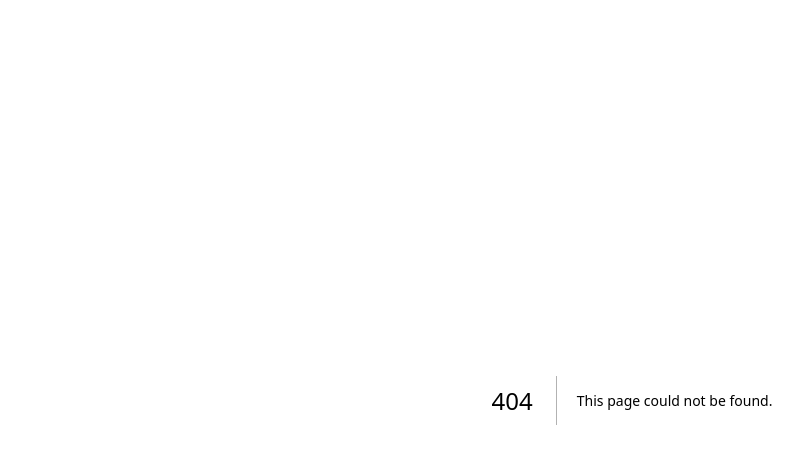
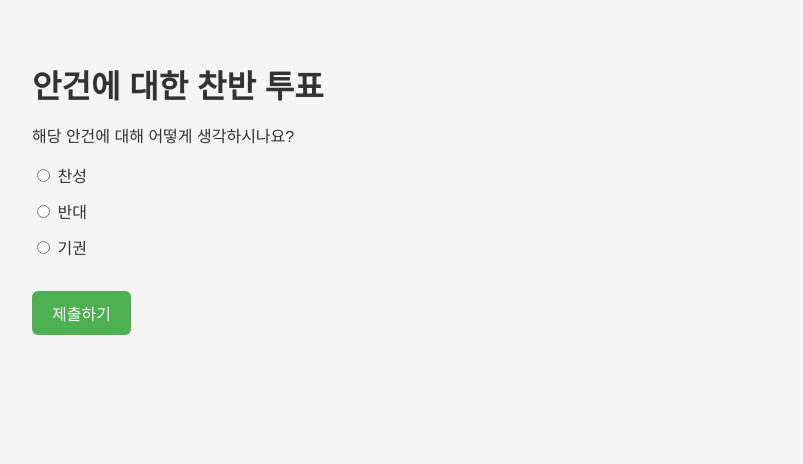
Before and after one commit to navillera7/hibiki-general-election, a Next.js app: page /agenda-vote in a window 1280 px wide. Before the commit this address had no page. Shown: the top 464 px of the page, without its empty margins (8-811 px from the left). Built offline with nearby package versions, Linux system fonts and the light colour scheme.

Commit message:
Create agenda-vote.jsx

```diff
--- /dev/null
+++ b/pages/agenda-vote.jsx
@@ -0,0 +1,69 @@
+// /pages/agenda-vote.jsx
+import { useState } from 'react';
+import { useRouter } from 'next/router';
+
+const choices = [
+  { id: 'yes', label: '찬성' },
+  { id: 'no', label: '반대' },
+  { id: 'abstain', label: '기권' },
+];
+
+export default function AgendaVotePage() {
+  const router = useRouter();
+  const { code } = router.query;
+  const [selected, setSelected] = useState('');
+  const [submitting, setSubmitting] = useState(false);
+
+  const handleSubmit = async () => {
+    if (!selected) {
+      alert('한 가지 선택을 해주세요.');
+      return;
+    }
+
+    setSubmitting(true);
+
+    const res = await fetch('/api/agenda-vote', {
+      method: 'POST',
+      headers: { 'Content-Type': 'application/json' },
+      body: JSON.stringify({ code, vote: selected }),
+    });
+
+    const data = await res.json();
+    if (data.success) {
+      router.push('/thank-you');
+    } else {
+      alert(data.message || '투표 실패');
+      setSubmitting(false);
+    }
+  };
+
+  return (
+    <div style={{ padding: 40 }}>
+      <h1>안건에 대한 찬반 투표</h1>
+      <p>해당 안건에 대해 어떻게 생각하시나요?</p>
+
+      {choices.map((c) => (
+        <div key={c.id} style={{ marginBottom: '12px' }}>
+          <label style={{ cursor: 'pointer' }}>
+            <input
+              type="radio"
+              name="agenda-vote"
+              value={c.id}
+              checked={selected === c.id}
+              onChange={() => setSelected(c.id)}
+            />{' '}
+            {c.label}
+          </label>
+        </div>
+      ))}
+
+      <button
+        onClick={handleSubmit}
+        disabled={submitting || !selected}
+        style={{ marginTop: 20, padding: '10px 20px' }}
+      >
+        제출하기
+      </button>
+    </div>
+  );
+}
```
